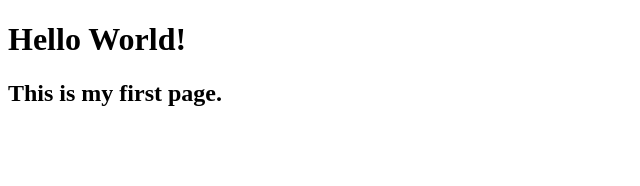
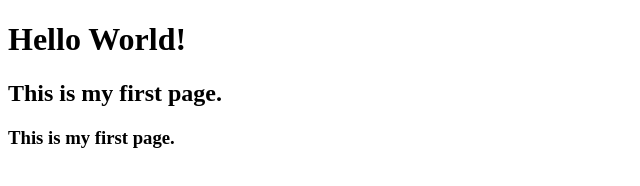
Before and after one commit to Darpana22/html_css, a plain HTML site: page index.html in a window 1280 px wide. Shown: the whole page, without its empty margins (0-640 px from the left). Drawn offline with Linux system fonts and the light colour scheme.

Commit message:
index.html

```diff
--- a/index.html
+++ b/index.html
@@ -8,5 +8,6 @@
 <body>
     <h1>Hello World!</h1>
     <h2>This is my first page.</h2>
+     <h3>This is my first page.</h3>
 </body>
 </html>
```
